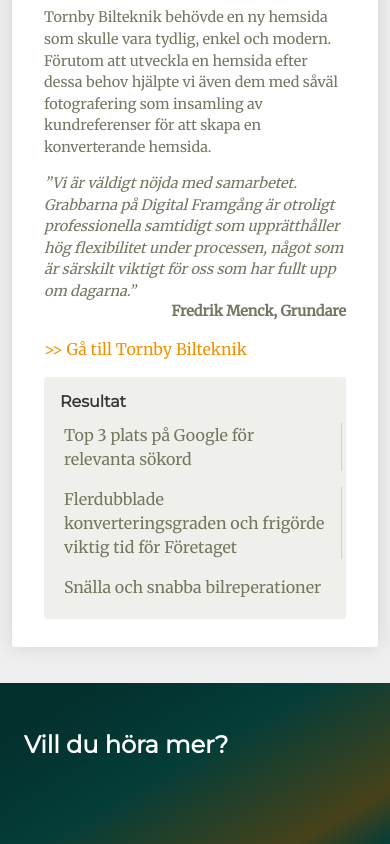
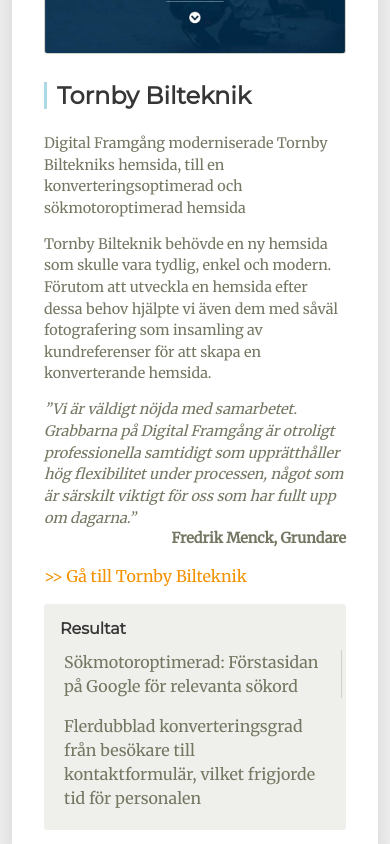
Before and after one commit to codebyjonas/digitalframgang.com, a React (Create React App) app: page / in a window 390 px wide. Shown: the part 3700-4544 px from the top of the page. Built offline with nearby package versions, Linux system fonts and the light colour scheme.

Commit message:
fixed mobile view on reference

```diff
--- a/src/App.scss
+++ b/src/App.scss
@@ -102,6 +102,7 @@
 }
 .title.is-3 {
     color: $green-light;
+    font-size: 1.75rem;
 }
 
 .large-spacing {
@@ -194,7 +195,13 @@
     position: relative;
 }
 
-@media only screen and (max-width: 768px) {
+@media only screen and (max-width: $desktop) and (min-width: $tablet) {
+    .container {
+        margin: 0 3rem;
+    }
+}
+
+@media only screen and (max-width: $tablet) {
     p {
         font-size: 0.9em;
     }
--- a/src/components/References.js
+++ b/src/components/References.js
@@ -7,13 +7,17 @@
         id: 'tornbybilteknik',
         title: 'Tornby Bilteknik',
         shortDesc:
-            'Digital Framgång moderniserade Tornby Biltekniks hemsida, till en konverteringsoptimerad och sökmotorsoptimerad hemsida',
+            'Digital Framgång moderniserade Tornby Biltekniks hemsida, till en konverteringsoptimerad och sökmotoroptimerad hemsida',
         longDesc:
             'Tornby Bilteknik behövde en ny hemsida som skulle vara tydlig, enkel och modern. Förutom att utveckla en hemsida efter dessa behov hjälpte vi även dem med såväl fotografering som insamling av kundreferenser för att skapa en konverterande hemsida.',
         clientQuote:
             '”Vi är väldigt nöjda med samarbetet. Grabbarna på Digital Framgång är otroligt professionella samtidigt som upprätthåller hög flexibilitet under processen, något som är särskilt viktigt för oss som har fullt upp om dagarna.”',
         clientNameAndRole: 'Fredrik Menck, Grundare',
-        link: 'http://tornbybilteknik.com'
+        link: 'http://tornbybilteknik.com',
+        results: [
+            'Sökmotoroptimerad: Förstasidan på Google för relevanta sökord',
+            'Flerdubblad konverteringsgrad från besökare till kontaktformulär, vilket frigjorde tid för personalen'
+        ]
     }
 ]
 
--- a/src/components/Why.js
+++ b/src/components/Why.js
@@ -30,7 +30,7 @@
         className='section is-medium why-section'
     >
         <div id='why-text-container' className='container'>
-            <div className='columns is-8 is-variable is-desktop'>
+            <div className='columns is-8 is-variable'>
                 <div className='column'>
                     <h2 className='title is-1 has-blue-sidebar'>
                         Varför välja oss?
--- a/src/components/subcomponents/Reference.js
+++ b/src/components/subcomponents/Reference.js
@@ -25,17 +25,10 @@
             </a>
             <div className='nice-stats'>
                 <h4 className='title is-6'>Resultat</h4>
-                <div className=' columns'>
-                    <div className='column'>
-                        Top 3 plats på Google för relevanta sökord
-                    </div>
-                    <div className='column'>
-                        Flerdubblade konverteringsgraden och frigörde viktig tid
-                        för Företaget
-                    </div>
-                    <div className='column'>
-                        Snälla och snabba bilreperationer
-                    </div>
+                <div className='columns'>
+                    {props.reference.results.map(result => (
+                        <div className='column'>{result}</div>
+                    ))}
                 </div>
             </div>
         </div>
--- a/src/style/subComponents/reference.scss
+++ b/src/style/subComponents/reference.scss
@@ -6,9 +6,14 @@
 
     .image-container {
         height: 100%;
+        background-position: center top;
         background-size: cover;
         border-radius: $border-radius;
         border: 1px solid $grey-light;
+
+        @media screen and (max-width: $tablet) {
+            padding-bottom: 75%;
+        }
     }
 
     .column {
```
